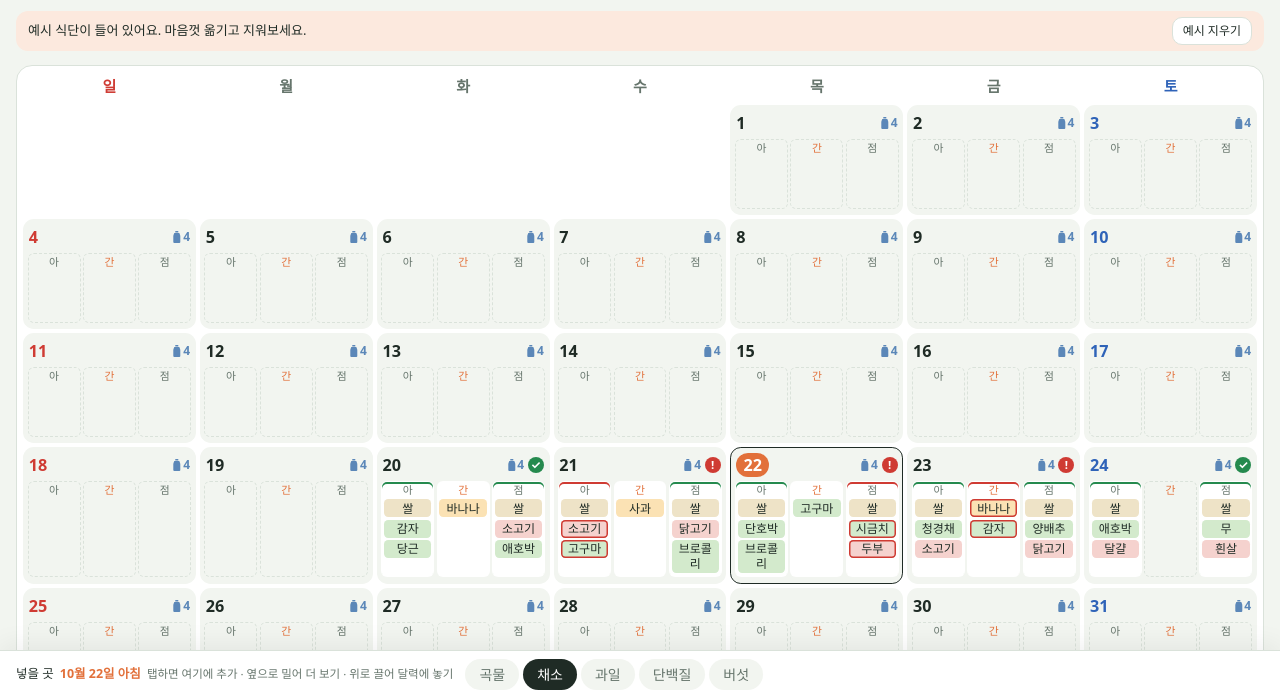
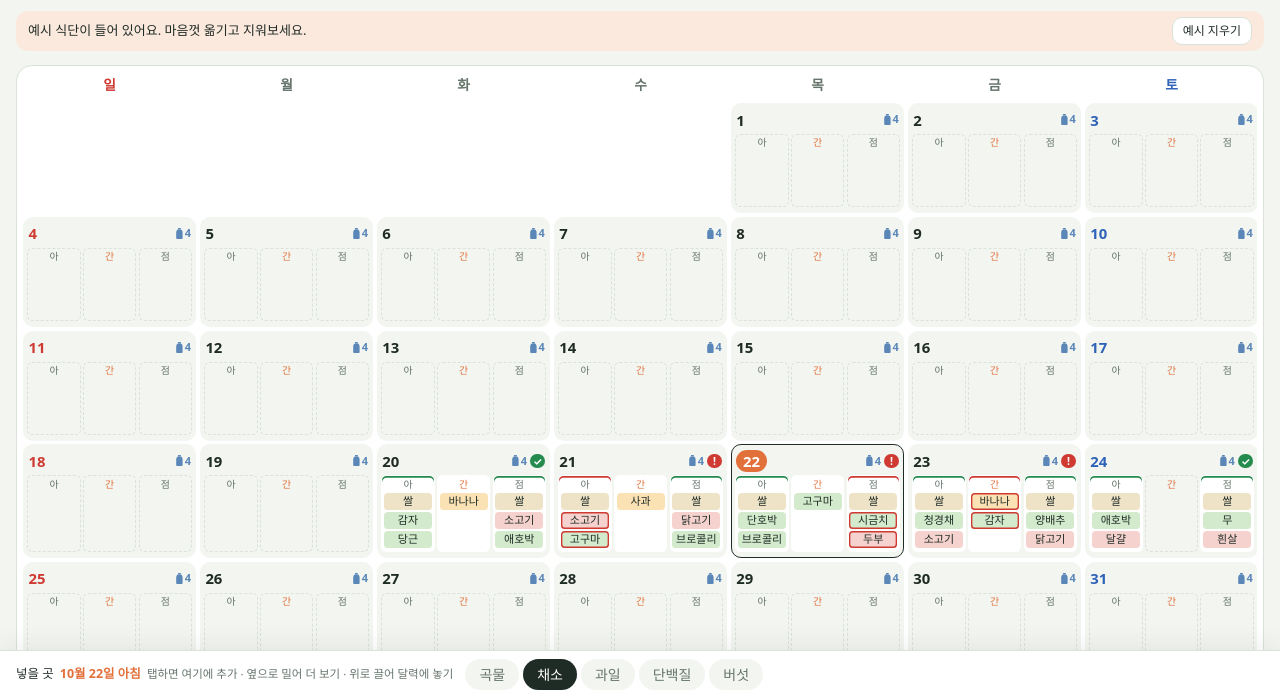
Before and after one commit to youngbang-Korea/Babyfood, a plain HTML site: page index.html in a window 1280 px wide. Shown: the part 54-749 px from the top of the page. Drawn offline with Linux system fonts and the light colour scheme; a web font is replaced by a local one.

Commit message:
달력을 원노트처럼: 큰 도화지 + 통째로 확대·축소
Co-Authored-By: Claude Opus 5.5 <noreply@anthropic.com>
Claude-Session: https://claude.ai/code/session_01RABWx2f1EQr5BT7CiCJyM3

```diff
--- a/index.html
+++ b/index.html
@@ -79,10 +79,13 @@ body.dragging{user-select:none;-webkit-user-select:none;cursor:grabbing}
 .cal{background:var(--surface);border:1px solid var(--line);border-radius:16px;padding:8px;min-width:0}
 .wk,.grid{display:grid;grid-template-columns:repeat(7,minmax(0,1fr));gap:4px}
 /* 달력 셀: 모든 크기가 em 단위라서 --z(확대 배율) 하나로 함께 커지고 작아짐 */
+/* 원노트처럼: 달력은 글씨가 넉넉한 큰 도화지(고정 크기)이고, 화면 배율로 통째로 키우고 줄임 */
 .calwrap{overflow-x:auto;overflow-y:hidden;touch-action:pan-x pan-y;scrollbar-width:thin}
-.calin{width:calc(100% * var(--z,1));min-width:100%}
-.wk,.grid{font-size:calc(var(--gfs,8.5px) * var(--zf,1))}
-.grid{grid-auto-rows:minmax(var(--rowh,auto),auto)}
+.calin{width:max-content;min-width:1100px}
+.grid{font-size:12px}
+.grid{grid-template-columns:repeat(7,minmax(max-content,1fr));grid-template-rows:auto;grid-auto-rows:minmax(var(--rowh,auto),auto)}
+.wkh{text-align:center;font-size:1.25em;font-weight:600;color:var(--muted);padding:.2em 0 .3em}
+.wkh.sun{color:var(--sun)} .wkh.sat{color:var(--sat)}
 .wk div{text-align:center;font-size:1.25em;font-weight:600;color:var(--muted);padding:.2em 0 .5em}
 .wk div:first-child{color:var(--sun)} .wk div:last-child{color:var(--sat)}
 .day{border-radius:.9em;padding:.4em .3em .45em;background:var(--bg);border:1.5px solid transparent;display:flex;flex-direction:column;gap:.3em;min-width:0;cursor:pointer}
@@ -98,7 +101,7 @@ body.dragging{user-select:none;-webkit-user-select:none;cursor:grabbing}
 .mark:empty{display:none}
 .st-bad .mark{background:var(--bad);color:#fff}
 .st-good .mark{background:var(--good);color:#fff}
-.slots{display:grid;grid-template-columns:repeat(var(--n,3),minmax(0,1fr));gap:.2em;min-width:0;flex:1}
+.slots{display:grid;grid-template-columns:repeat(var(--n,3),minmax(max-content,1fr));gap:.2em;min-width:0;flex:1}
 .slot{display:flex;flex-direction:column;gap:.2em;border-radius:.5em;padding:.2em .15em .3em;background:var(--surface);min-width:0;min-height:3.4em;border:1px dashed transparent}
 .slot.vac{background:transparent;border-color:var(--line)}
 .slot.bad{box-shadow:inset 0 2px 0 var(--bad)}
@@ -107,9 +110,9 @@ body.dragging{user-select:none;-webkit-user-select:none;cursor:grabbing}
 .slot.snack .sl{color:var(--accent)}
 .sc{display:flex;flex-direction:column;gap:.2em;min-width:0}
 .over{outline:2px dashed var(--accent);outline-offset:-1px;background:var(--accent-soft)!important}
-.c{display:block;max-width:100%;font-size:1em;line-height:1.4;padding:0 .2em;border-radius:.35em;color:var(--ink);text-align:center;white-space:normal;word-break:break-all;line-height:1.25;padding-block:.12em;touch-action:none;cursor:grab;user-select:none;-webkit-user-select:none}
+.c{display:block;max-width:100%;font-size:1em;line-height:1.4;padding:0 .2em;border-radius:.35em;color:var(--ink);text-align:center;white-space:nowrap;line-height:1.35;padding:.1em .35em;touch-action:none;cursor:grab;user-select:none;-webkit-user-select:none}
 /* 주간 보기: 같은 구조, 글씨만 크게 */
-.grid.week{font-size:calc(var(--gfs,8.5px) * 1.45 * var(--zf,1))}
+.grid.week{font-size:16px}
 .grid.week .day{min-height:var(--rowh,300px)}
 .grid.week .sl::after{content:attr(data-full)}
 /* 확대·축소 */
@@ -199,7 +202,6 @@ body.from-pal .panel{transform:translateY(calc(100% - 20px));opacity:.6}
   .top h1 small{display:none}
   .banner{padding:6px 12px}
   .cal{padding:6px}
-  :root{--gfs:11px}
   .pin{padding-block:8px calc(10px + env(safe-area-inset-bottom,0px));gap:6px}
   .ptop{display:flex;align-items:center;gap:12px;flex-wrap:wrap}
   .pc{font-size:15px;padding:7px 13px}
@@ -207,7 +209,7 @@ body.from-pal .panel{transform:translateY(calc(100% - 20px));opacity:.6}
   .di{font-size:15px}
   .detail{max-width:900px}
 }
-@media (min-width:1100px){ :root{--gfs:12px} }
+
 @media (max-width:420px){ .top h1{font-size:23px} .mnav strong{min-width:6.8em;font-size:18px} }
 @media (prefers-reduced-motion:reduce){*{transition:none!important}}
 </style>
@@ -233,7 +235,6 @@ body.from-pal .panel{transform:translateY(calc(100% - 20px));opacity:.6}
       <button class="btn sm" id="clearEx">예시 지우기</button>
     </div>
     <section class="cal" aria-label="월간 달력"><div class="calwrap" id="calwrap"><div class="calin">
-      <div class="wk"><div>일</div><div>월</div><div>화</div><div>수</div><div>목</div><div>금</div><div>토</div></div>
       <div class="grid" id="grid"></div>
     </div></div></section>
   </div>
@@ -484,7 +485,7 @@ function renderCal(){
   }
   grid.classList.toggle('week', viewMode==='week');
   document.querySelectorAll('[data-view]').forEach(b=>b.setAttribute('aria-pressed', b.dataset.view===viewMode));
-  let h = '';
+  let h = [...'일월화수목금토'].map((w,i)=>`<div class="wkh ${i===0?'sun':i===6?'sat':''}">${w}</div>`).join('');
   for (let i=0;i<cells.length;i++){
     if (!cells[i]){ h += '<div class="day blank"></div>'; continue; }
     const dn = cells[i].getDate();
@@ -538,7 +539,7 @@ function renderPalette(){
   tabs.innerHTML = Object.entries(CATS).map(([k,c])=>`<button class="tab" role="tab" data-cat="${k}" aria-selected="${k===activeCat}">${c.label}</button>`).join('');
   pal.innerHTML = CATS[activeCat].list.map(n=>`<button class="pc cat-${activeCat}" data-name="${n}">${n}</button>`).join('');
 }
-function render(){ fixActive(); renderCal(); renderDetail(); renderTarget(); $('exBanner').hidden = !(isExample || importOffered); fitRows(); }
+function render(){ fixActive(); renderCal(); renderDetail(); renderTarget(); $('exBanner').hidden = !(isExample || importOffered); try { setZoom(zoom); } catch(e){ fitRows(); } }
 
 // ---------- 데이터 조작 ----------
 function add(k,s,n,ref,after){
@@ -796,7 +797,7 @@ tabs.addEventListener('click', e=>{
 function shift(n){
   if (viewMode==='week'){ weekStart.setDate(weekStart.getDate()+7*n); }
   else { viewM += n; if (viewM<0){viewM=11;viewY--;} if (viewM>11){viewM=0;viewY++;} }
-  renderCal(); fitRows();
+  renderCal(); setZoom(zoom);
 }
 $('prev').onclick = ()=>shift(-1);
 $('next').onclick = ()=>shift(1);
@@ -812,32 +813,48 @@ document.querySelectorAll('[data-view]').forEach(b=>b.onclick = ()=>setView(b.da
 $('clearEx').onclick = ()=>{ plan = {}; isExample = false; save(); render(); toast('예시를 지웠어요'); };
 
 function fitRows(){
-  if (innerWidth < 600 && viewMode!=='week'){ document.documentElement.style.removeProperty('--rowh'); return; }
-  const g = grid.getBoundingClientRect(), weeks = Math.max(1, grid.children.length/7);
-  const free = innerHeight - (g.top + window.scrollY) - panel.offsetHeight - 22 - (weeks-1)*4;
-  document.documentElement.style.setProperty('--rowh', Math.max(viewMode==='week'?300:110, Math.floor(free/weeks)) + 'px');
+  const c = $('calwrap').firstElementChild, sc = Number(c.style.zoom) || 1;
+  const g = $('calwrap').getBoundingClientRect(), weeks = Math.max(1, (grid.children.length-7)/7);
+  const free = (innerHeight - (g.top + window.scrollY) - panel.offsetHeight - 22) / sc - 30 - (weeks-1)*4;
+  document.documentElement.style.setProperty('--rowh', Math.max(viewMode==='week'?320:120, Math.floor(free/weeks)) + 'px');
 }
-addEventListener('resize', fitRows);
+addEventListener('resize', ()=>{ try { setZoom(zoom); } catch(e){} });
 new ResizeObserver(()=>{
   const h = panel.offsetHeight; fitRows();
   document.documentElement.style.setProperty('--panel-h', h + 'px');
 }).observe(panel);
 
 let zoom = 1;
-try { zoom = Math.min(3, Math.max(1, Number(localStorage.getItem('babyfood-zoom')) || 1)); } catch(e){}
-function setZoom(z, cx){
-  const w = $('calwrap'), old = zoom;
-  zoom = Math.round(Math.min(3, Math.max(1, z)) * 20) / 20;
-  document.documentElement.style.setProperty('--z', zoom);
-  document.documentElement.style.setProperty('--zf', Math.sqrt(zoom).toFixed(3));
+try { zoom = Math.min(4, Math.max(1, Number(localStorage.getItem('babyfood-zoom')) || 1)); } catch(e){}
+// zoom = "화면 맞춤" 대비 배율(1 = 한 달이 화면 폭에 딱 맞음)
+function fitScale(){
+  const w = $('calwrap'), c = w.firstElementChild;
+  const prev = c.style.zoom; c.style.zoom = 1;
+  const natural = Math.max(c.getBoundingClientRect().width, c.scrollWidth) + 2;
+  let f = Math.min(1.6, w.clientWidth / natural);
+  // 작은 배율에서는 글자 폭이 반올림돼 살짝 넓어지므로 한두 번 맞춰 줌
+  for (let i=0;i<2;i++){ c.style.zoom = f; const over = w.scrollWidth / w.clientWidth; if (over <= 1.002) break; f = f / over; }
+  c.style.zoom = prev;
+  return f;
+}
+function setZoom(z, cx, cy){
+  const w = $('calwrap'), c = w.firstElementChild, old = zoom;
+  zoom = Math.round(Math.min(4, Math.max(1, z)) * 20) / 20;
+  const fit = fitScale(), sOld = Number(c.style.zoom) || fit, sNew = fit * zoom;
+  const r = w.getBoundingClientRect();
+  c.style.zoom = sNew;
   $('zVal').textContent = Math.round(zoom*100) + '%';
-  $('zOut').disabled = zoom <= 1; $('zIn').disabled = zoom >= 3;
-  if (cx != null && old !== zoom){ const r = w.getBoundingClientRect(), x = cx - r.left; w.scrollLeft = (w.scrollLeft + x) * zoom / old - x; }
+  $('zOut').disabled = zoom <= 1; $('zIn').disabled = zoom >= 4;
+  if (cx != null && sOld !== sNew){
+    const k = sNew / sOld, x = cx - r.left;
+    w.scrollLeft = (w.scrollLeft + x) * k - x;
+    if (cy != null){ const T = r.top + window.scrollY; window.scrollTo(window.scrollX, Math.max(0, T + (window.scrollY + cy - T) * k - cy)); }
+  }
   try { localStorage.setItem('babyfood-zoom', zoom); } catch(e){}
   fitRows();
 }
-$('zIn').onclick = ()=>setZoom(zoom + 0.25, innerWidth/2);
-$('zOut').onclick = ()=>setZoom(zoom - 0.25, innerWidth/2);
+$('zIn').onclick = ()=>setZoom(zoom + 0.5, innerWidth/2);
+$('zOut').onclick = ()=>setZoom(zoom - 0.5, innerWidth/2);
 (()=>{ const w = $('calwrap'); let pinch = null, raf = 0;
   const dist = t => Math.hypot(t[0].clientX - t[1].clientX, t[0].clientY - t[1].clientY);
   w.addEventListener('touchstart', e=>{
@@ -850,7 +867,7 @@ $('zOut').onclick = ()=>setZoom(zoom - 0.25, innerWidth/2);
     if (!pinch || e.touches.length !== 2) return;
     e.preventDefault();
     const z = pinch.z * dist(e.touches) / pinch.d, cx = (e.touches[0].clientX + e.touches[1].clientX)/2;
-    cancelAnimationFrame(raf); raf = requestAnimationFrame(()=>setZoom(z, cx));
+    cancelAnimationFrame(raf); const cy = (e.touches[0].clientY + e.touches[1].clientY)/2; raf = requestAnimationFrame(()=>setZoom(z, cx, cy));
   }, {passive:false});
   w.addEventListener('touchend', e=>{ if (e.touches.length < 2) pinch = null; });
 })();
--- a/sw.js
+++ b/sw.js
@@ -1,5 +1,5 @@
 // 인터넷이 없어도 어플이 열리게 해 주는 파일. 어플을 고치면 VERSION 숫자를 올린다.
-const VERSION = 'babyfood-v3';
+const VERSION = 'babyfood-v4';
 const SHELL = ['./', 'index.html', 'app.js', 'config.js', 'manifest.webmanifest', 'icons/icon-192.png', 'icons/icon-512.png'];
 
 self.addEventListener('install', (e) => {
```
